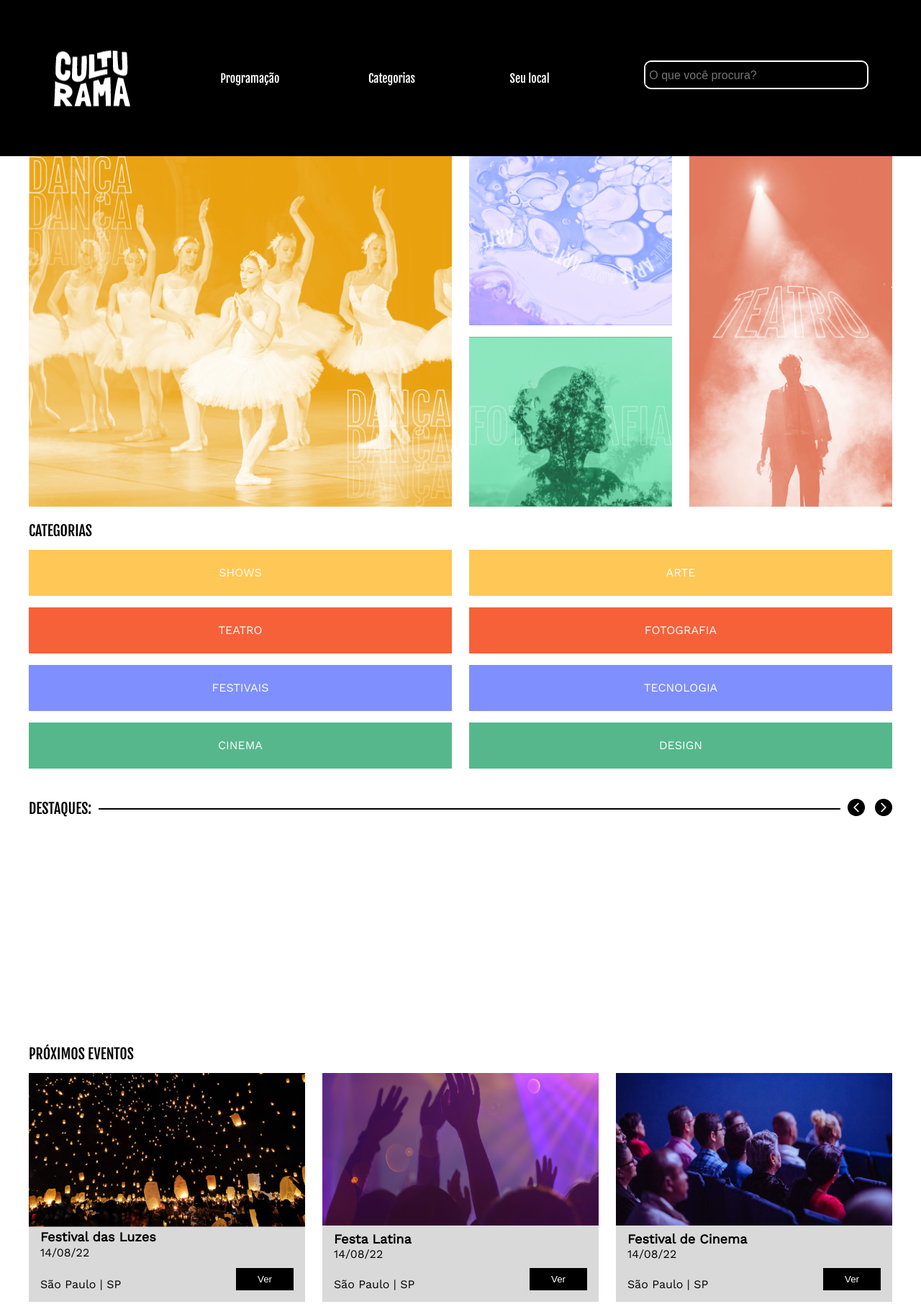
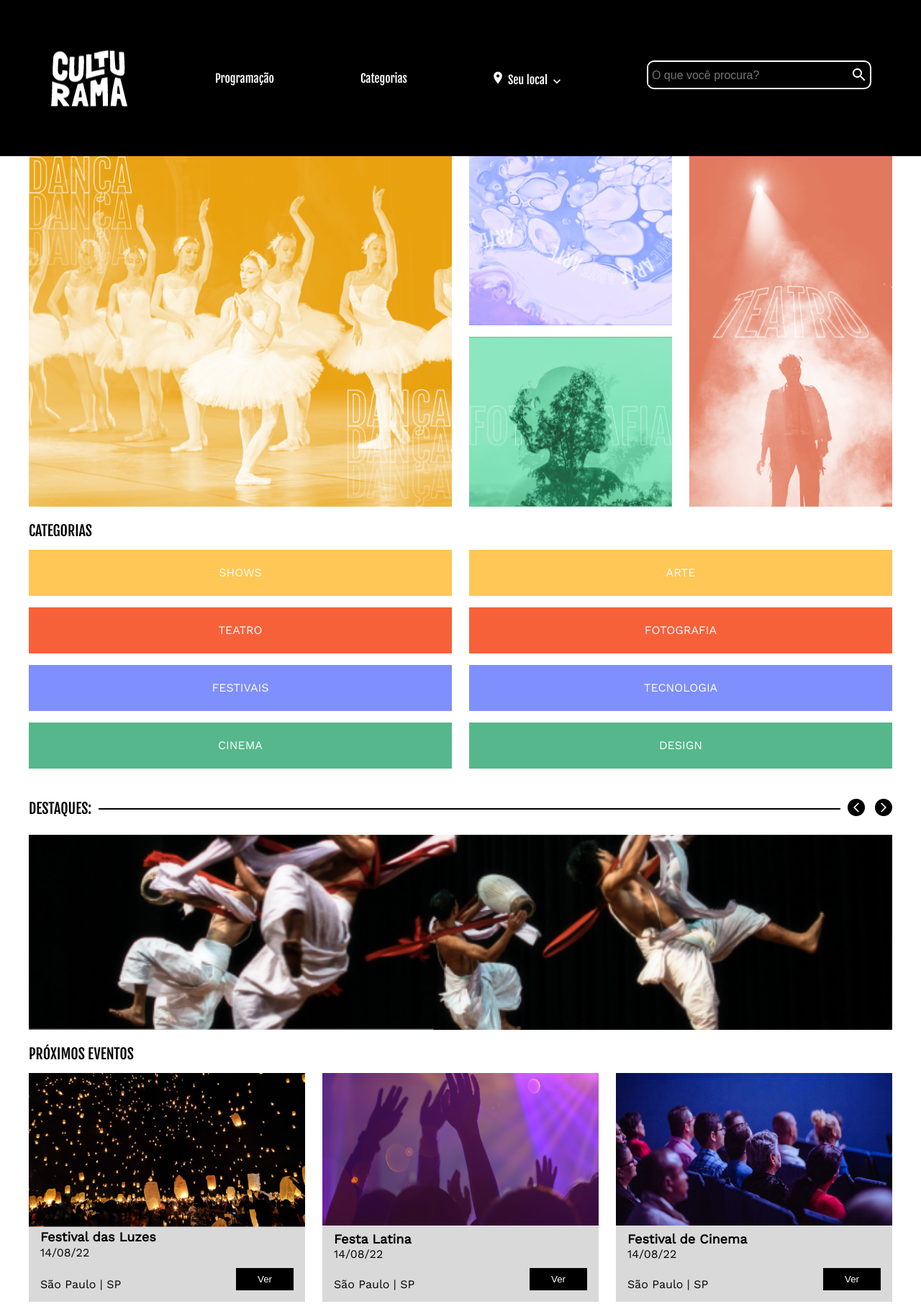
Before and after one commit to Vih2307/Culturama, a plain HTML site: page index.html in a window 1280 px wide. Shown: the top 1812 px of the page at 72% size. Drawn offline with nearby package versions, Linux system fonts and the light colour scheme.

Commit message:
css corrigido

```diff
--- a/assets/style.css
+++ b/assets/style.css
@@ -82,7 +82,7 @@ img:hover {
 .menu__input {
     color: white;
     background-color: black;
-    background-image: url("./assets/img/icone-busca.png");
+    background-image: url("./img/icone-busca.png");
     background-repeat: no-repeat;
     background-position: right;
     font-size: 16px;
@@ -95,14 +95,14 @@ img:hover {
 
 .menu__item:nth-child(4)::before {
     padding-right: 8px;
-    content: url("./assets/img/icone-gps.png");
+    content: url("./img/icone-gps.png");
     cursor: pointer;
     transition: 3.3s;
 }
 
 .menu__item:nth-child(4)::after {
     padding-left: 8px;
-    content: url("./assets/img/icone-seta.png");
+    content: url("./img/icone-seta.png");
     cursor: pointer;
     transition: 3.3s;
 }
@@ -195,7 +195,7 @@ img:hover {
 
 .categorias__imagem {
     margin-bottom: 1.5rem;
-    background-image: url("./assets/img/destaques-360.png");
+    background-image: url("./img/destaques-360.png");
     background-repeat: no-repeat;
     height: 271px;
     background-size: cover;
@@ -354,7 +354,7 @@ img:hover {
 }
 
 .rodape__logo h4 {
-    background-image: url("./assets/img/logo_rodape.png");
+    background-image: url("./img/logo_rodape.png");
     background-repeat: no-repeat;
     background-position: center;
     height: 60px;
@@ -400,7 +400,7 @@ img:hover {
     }
 
     .categorias__imagem {
-        background-image: url("./assets/img/apresentacao-720.png");
+        background-image: url("./img/apresentacao-720.png");
     }
 
     /* Agenda */
@@ -428,7 +428,7 @@ img:hover {
     }
 
     .menu__titulo {
-        background-image: url("./assets/img/logo-branco-menor.png");
+        background-image: url("./img/logo-branco-menor.png");
         padding: 43px 55px;
     }
 
```
